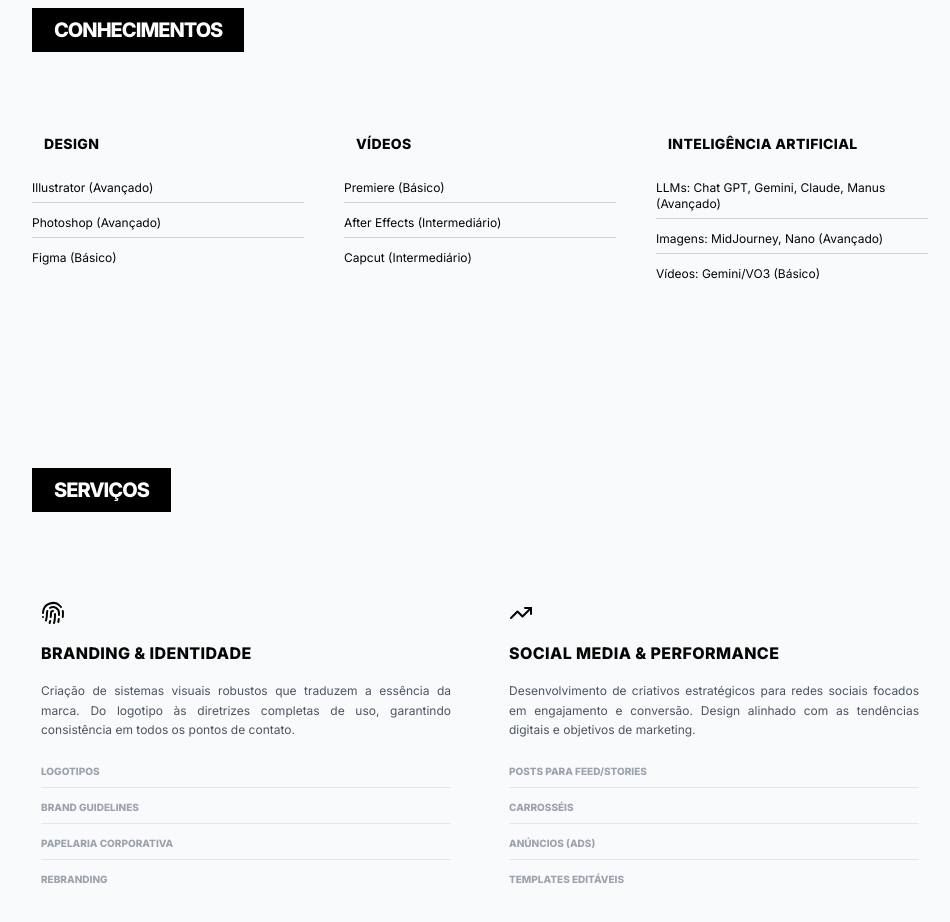
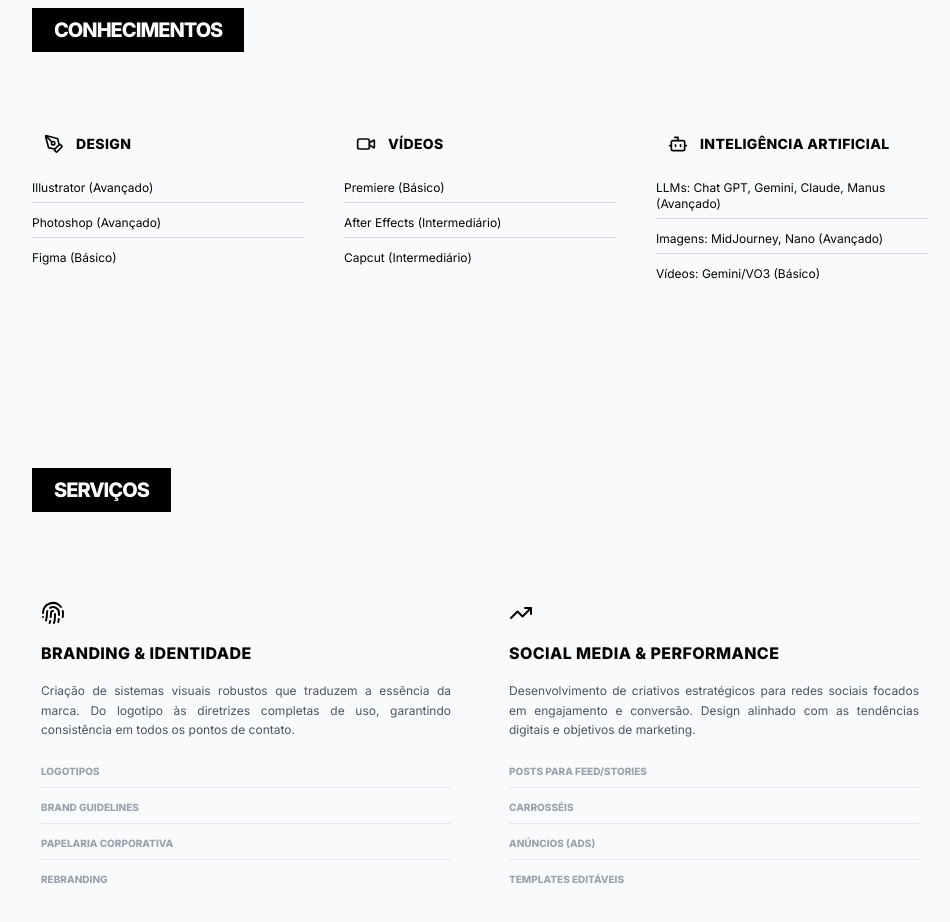
Before and after one commit to Andersoncigano/Anderson-William-portfolio2, a React (Vite) app: page / in a window 1280 px wide. Shown: the part 2700-3622 px from the top of the page, without its empty margins (160-1110 px from the left). Built offline with nearby package versions, Linux system fonts and the light colour scheme.

Commit message:
feat: Add icons to skills section
Introduces visual icons for skill categories in the Skills section to enhance clarity and visual appeal. Icons are dynamically assigned based on skill titles.

```diff
--- a/components/Skills.tsx
+++ b/components/Skills.tsx
@@ -1,7 +1,20 @@
 import React from 'react';
 import { SKILLS } from '../constants';
+import { PenTool, Video, Bot } from 'lucide-react';
 
 const Skills: React.FC = () => {
+
+  const getSkillIcon = (title: string) => {
+    // Classes para transição suave de cor junto com o grupo
+    const iconClass = "w-5 h-5 mr-3 transition-colors duration-500 group-hover:text-white text-brandBlack";
+
+    if (title.toLowerCase().includes("design")) return <PenTool className={iconClass} />;
+    if (title.toLowerCase().includes("vídeo")) return <Video className={iconClass} />;
+    if (title.toLowerCase().includes("inteligência")) return <Bot className={iconClass} />;
+
+    return null;
+  };
+
   return (
     <section id="section-skills" className="py-20 px-6 bg-brandWhite text-brandBlack scroll-mt-28">
       <div className="max-w-4xl mx-auto">
@@ -15,9 +28,14 @@ const Skills: React.FC = () => {
               key={index}
               className="group flex flex-col h-full p-5 -mx-5 rounded-2xl transition-all duration-500 hover:bg-black hover:shadow-2xl cursor-default"
             >
-              <h4 className="text-sm font-extrabold uppercase mb-5 tracking-wide px-3 py-1.5 self-start transition-all duration-500 group-hover:text-white group-hover:bg-white/10 rounded-md">
-                {cat.title}
-              </h4>
+              {/* Container Título + Ícone */}
+              <div className="flex items-center mb-5 px-3 py-1.5 self-start rounded-md transition-all duration-500 group-hover:bg-white/10">
+                {getSkillIcon(cat.title)}
+                <h4 className="text-sm font-extrabold uppercase tracking-wide transition-colors duration-500 group-hover:text-white">
+                  {cat.title}
+                </h4>
+              </div>
+
               <ul className="space-y-3">
                 {cat.skills.map((skill, i) => (
                   <li
```
